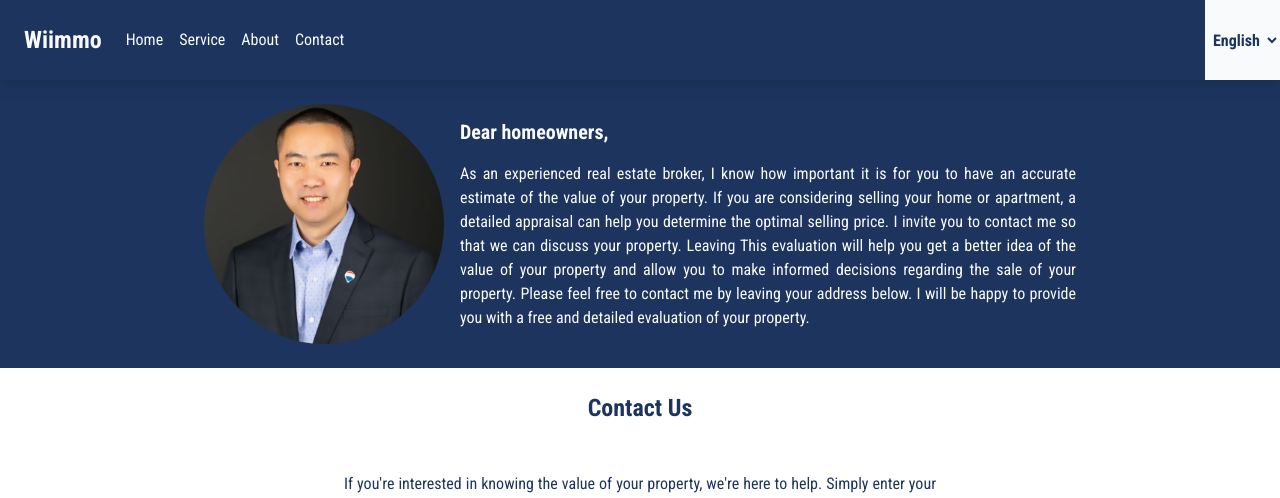
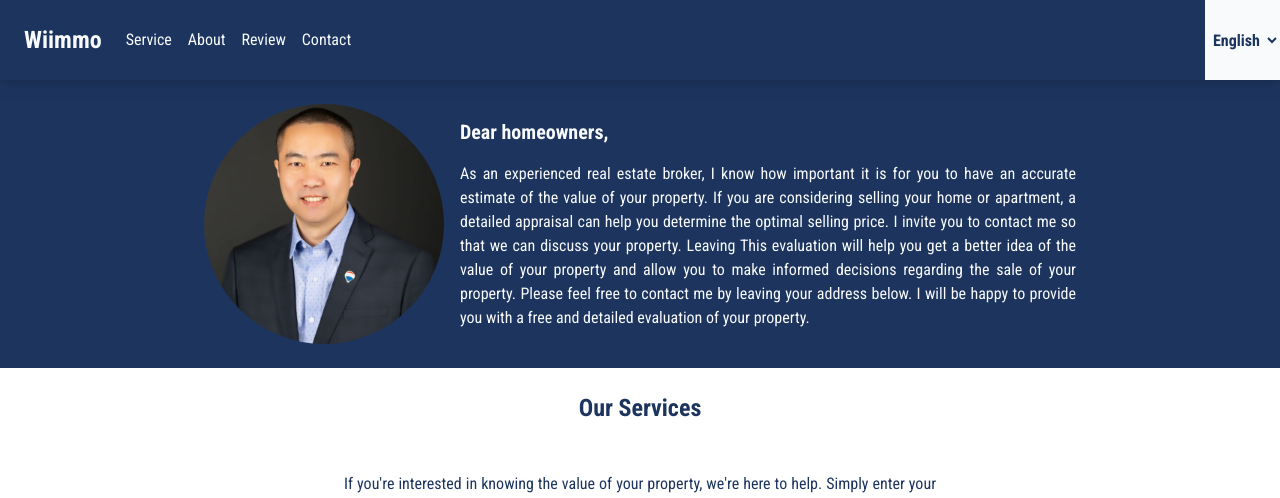
Before and after one commit to yxwangOCR/Site_Ding, a React (Vite) app: page / in a window 1280 px wide. Shown: the top 498 px of the page. Built offline with nearby package versions, Linux system fonts and the light colour scheme.

Commit message:
Add : anchor on menu

```diff
--- a/src/App.jsx
+++ b/src/App.jsx
@@ -26,7 +26,7 @@ function App() {
     <div>
       <div className="w-screen bg-marine h-[80px] drop-shadow-lg flex ">
         <Header
-          home={content.menuOne ? content.menuOne : "Home"}
+          review={content.menuOne ? content.menuOne : "Review"}
           service={content.menuTwo ? content.menuTwo : "Service"}
           about={content.menuThree ? content.menuThree : "About"}
           contact={content.menuFour ? content.menuFour : "Contact"} />
@@ -41,7 +41,7 @@ function App() {
       <Letter letterTitle={content.letterTitle ? content.letterTitle : "Dear homeowners,"}
         letter={content.letter ? content.letter : "As an experienced real estate broker, I know how important it is for you to have an accurate estimate of the value of your property. If you are considering selling your home or apartment, a detailed appraisal can help you determine the optimal selling price. I invite you to contact me so that we can discuss your property. Leaving This evaluation will help you get a better idea of the value of your property and allow you to make informed decisions regarding the sale of your property. Please feel free to contact me by leaving your address below. I will be happy to provide you with a free and detailed evaluation of your property."} />
       <Form
-        formTitle={content.formTitle ? content.formTitle : "Contact Us"}
+        formTitle={content.formTitle ? content.formTitle : "Our Services"}
         formText={content.formText ? content.formText : "If you're interested in knowing the value of your property, we're here to help. Simply enter your address and contact information, and we'll provide you with an estimate of your property's worth."}
         formListOne={content.formListOne ? content.formListOne : "Don't miss this unique opportunity."}
         formListTwo={content.formListTwo ? content.formListTwo : "You're just one click away from finding the solution you've been looking for."}
--- a/src/Data.json
+++ b/src/Data.json
@@ -1,13 +1,13 @@
 {
     "en": {
-        "menuOne": "Home",
+        "menuOne": "Review",
         "menuTwo": "Service",
         "menuThree": "About",
         "menuFour": "Contact",
         "slogan": "Expertise, experience, excellence - our motto, your trust is our priority",
         "presentation": "I am an experienced real estate broker, specializing in the sale and purchase of properties for my clients. My main goal is to provide exceptional quality service and help you achieve your real estate dreams. Here are some of my professional strengths that you might be interested in:",
         "expertise": "With several years of experience in the real estate industry, I am an expert in the real estate market. I am knowledgeable about market trends, the most sought-after neighborhoods, and current sale prices. I can help you get the best possible deal for your property, whether you're looking to sell or buy.",
-        "approach": ":I believe that every client has different needs and goals. That's why I take a personalized approach for each client. I take the time to understand your needs and expectations, and work with you to find a solution that fits your unique situation.",
+        "approach": "I believe that every client has different needs and goals. That's why I take a personalized approach for each client. I take the time to understand your needs and expectations, and work with you to find a solution that fits your unique situation.",
         "network": "I have an extensive network of real estate professionals, including notaries, mortgage brokers, construction contractors, building inspectors, and more. I can recommend the best people to help you achieve your real estate goals.",
         "communication": "I believe in honest and transparent communication with my clients. I will keep you informed at every step of your real estate transaction, and answer any questions you may have quickly and efficiently.",
         "management": "I have a great deal of experience in managing complex real estate projects. I can help you coordinate the different stages of your real estate transaction, ensuring that everything goes smoothly.",
@@ -23,7 +23,7 @@
         "temoTitle": "Review",
         "letterTitle": "Dear homeowners,",
         "letter": "As an experienced real estate broker, I know how important it is for you to have an accurate estimate of the value of your property. If you are considering selling your home or apartment, a detailed appraisal can help you determine the optimal selling price. I invite you to contact me so that we can discuss your property. Leaving This evaluation will help you get a better idea of the value of your property and allow you to make informed decisions regarding the sale of your property. Please feel free to contact me by leaving your address below. I will be happy to provide you with a free and detailed evaluation of your property.",
-        "formTitle": "Contact Us",
+        "formTitle": "Our Services",
         "formText": "If you're interested in knowing the value of your property, we're here to help. Simply enter your address and contact information, and we'll provide you with an estimate of your property's worth. ",
         "formListOne": "Our team of experienced real estate professionals has the expertise and tools to provide you with a fair and accurate assessment. ",
         "formListTwo": "We understand that determining the value of your home can be a daunting task, but with our help, you can be confident that you're getting an honest evaluation. ",
@@ -37,7 +37,7 @@
         "message": "Location field is necessary!"
     },
     "fr": {
-        "menuOne": "Accueil",
+        "menuOne": "Évaluation",
         "menuTwo": "Service",
         "menuThree": "A propos",
         "menuFour": "Contact",
@@ -60,7 +60,7 @@
         "temoTitle": "Témoignage",
         "letterTitle": "Chers propriétaires,",
         "letter": "En tant que courtier immobilier expérimenté, je sais combien il est important pour vous d'avoir une estimation précise de la valeur de votre propriété. Si vous envisagez de vendre votre maison ou votre appartement, une évaluation détaillée peut vous aider à déterminer le prix de vente optimal. Je vous invite donc à me contacter pour que nous puissions discuter de votre propriété. En laissant votre adresse, je peux fournir une évaluation détaillée et personnalisée de votre propriété, qui prendra en compte les spécificités de votre quartier, les tendances du marché et l'état actuel de votre propriété. Cette évaluation vous aidera à avoir une meilleure idée de la valeur de votre propriété et vous permettra de prendre des décisions éclairées concernant la vente de votre bien immobilier. N'hésitez pas à me contacter en laissant votre adresse ci-dessous. Je serai ravi de vous fournir une évaluation gratuite et détaillée de votre propriété.",
-        "formTitle": "Contactez nous",
+        "formTitle": "Nos services",
         "formText": "Si vous souhaitez connaître la valeur de votre bien, nous sommes là pour vous aider. Il vous suffit d'indiquer votre adresse et vos coordonnées et nous vous fournirons une estimation de la valeur de votre bien. ",
         "formListOne": "Notre équipe de professionnels de l'immobilier expérimentés dispose de l'expertise et des outils nécessaires pour vous fournir une évaluation juste et précise. ",
         "formListTwo": "Nous comprenons que la détermination de la valeur de votre maison peut être une véritable gageure, mais avec notre aide, vous pouvez être sûr d'obtenir une évaluation honnête. ",
@@ -74,7 +74,7 @@
         "message": "Le champ de localisation est nécessaire!"
     },
     "ch": {
-        "menuOne": "首页",
+        "menuOne": "评价",
         "menuTwo": "服务",
         "menuThree": "关于我们",
         "menuFour": "联系我们",
@@ -97,7 +97,7 @@
         "temoTitle": "客户评价",
         "letterTitle": "亲爱的房主们,",
         "letter": "作为一名经验丰富的房地产经纪人，我知道对您的房产价值进行准确的评估对您来说是多么重要。如果您正在考虑出售您的房子或公寓，一个详细的估价可以帮助您确定最佳的销售价格。我邀请您与我联系，以便我们可以讨论您的房产。只要留下您的地址，我就可以对您的房产进行详细的个性化评估，这将考虑到您所在社区的具体情况，市场趋势和您的房产的当前状况。这种评估将帮助您更好地了解您的房产价值，并让您在出售房产方面做出明智的决定。请在下面留下您的地址，随时与我联系。我很乐意为您提供一份免费的详细房产估价。",
-        "formTitle": "联系我们",
+        "formTitle": "我们的服务",
         "formText": "如果您有兴趣知道您的房产的价值，我们将在这里提供帮助。只要输入您的地址和联系信息，我们就会为您提供您的房产价值评估。",
         "formListOne": "我们的团队由经验丰富的房地产专业人士组成，拥有专业的知识和工具，可以为您提供一个公平和准确的评估。",
         "formListTwo": "我们知道，确定您的房子的价值可能是一项艰巨的任务，但在我们的帮助下，您可以确信您得到的是一个诚实的评估。",
--- a/src/components/Header.jsx
+++ b/src/components/Header.jsx
@@ -2,24 +2,29 @@ import React, { useState } from "react";
 import { MenuOutlined, CloseOutlined } from "@ant-design/icons";
 import { Anchor } from "antd";
 
-function Header({ home, service, about, contact }) {
+function Header({ home, service, about, contact, review }) {
   const [nav, setNav] = useState(false);
   const handleClick = () => {
     setNav(!nav);
   };
 
   return (
-    <header className="w-full ">
+    <header className="w-full">
       <div className="flex justify-start items-center w-full h-full">
         <div className="flex items-center text-white px-6">
           <h1 className="text-2xl font-bold mr-4 xs:text-md">Wiimmo</h1>
           <ul className="hidden sm:flex">
-            <li className="px-2 cursor-pointer">{home}</li>
-            <li className="px-2 cursor-pointer">{service}</li>
-            <li className="px-2 cursor-pointer">{about}</li>
-            <li className="px-2 cursor-pointer">{contact}</li>
+            <a href="#form"><li className="px-2 cursor-pointer">{service}</li></a>
+            <a href="#about"><li className="px-2 cursor-pointer">{about}</li></a>
+            <a href="#review"><li className="px-2 cursor-pointer">{review}</li></a>
+            <a href="#contact"><li className="px-2 cursor-pointer">{contact}</li></a>
           </ul>
+
+
+
         </div>
+
+
         <div className="sm:hidden" onClick={handleClick}>
           {nav ? (
             <CloseOutlined className="text-2xl xs:text-md text-white cursor-pointer" />
@@ -31,17 +36,29 @@ function Header({ home, service, about, contact }) {
       <ul
         className={
           nav
-            ? "absolute bg-gray opacity-90 w-full h-screen px-8 text-white sm:hidden"
+            ? "absolute bg-bordeau opacity-90 w-full h-screen px-8 text-white sm:hidden"
             : "hidden"
         }
       >
-        <li className="border-b-2 border-marine w-full py-4">Home</li>
         <li className="border-b-2 border-marine w-full py-4">Service</li>
         <li className="border-b-2 border-marine w-full py-4">About</li>
+        <li className="border-b-2 border-marine w-full py-4">Review</li>
         <li className="border-b-2 border-marine w-full py-4">Contact</li>
       </ul>
+
+
     </header>
   );
 }
 
 export default Header;
+
+
+/*
+<ul className="hidden sm:flex">
+            <li className="px-2 cursor-pointer">{service}</li>
+            <li className="px-2 cursor-pointer">{about}</li>
+            <li className="px-2 cursor-pointer">{review}</li>
+            <li className="px-2 cursor-pointer">{contact}</li>
+          </ul>
+*/
--- a/src/components/Presentation.jsx
+++ b/src/components/Presentation.jsx
@@ -9,7 +9,7 @@ import {
 
 const Presentation = ({ sectionTitle, titleOne, titleTwo, titleThree, titleFour, titleFive, titleSix, presentationText, expertiseText, approachText, networkText, communicationText, managementText, endText }) => {
     return (
-        <section className="bg-marine flex flex-col justify-center items-center px-6" id="presentation">
+        <section className="bg-marine flex flex-col justify-center items-center px-6" id="about">
             <h2 className="text-center font-bold py-6 text-white text-2xl">
                 {sectionTitle}
             </h2>
@@ -23,7 +23,7 @@ const Presentation = ({ sectionTitle, titleOne, titleTwo, titleThree, titleFour,
                     </article>
                 </div>
 
-                <div className="flex flex-col justify-center items-center">
+                <div className="flex flex-col justify-center items-center w-[60%]">
                     <div className="">
                         <h4 className="flex text-white justify-center items-center gap-2 py-4">
                             <RocketOutlined /> <b>{titleTwo}</b>
--- a/src/components/Testimony.jsx
+++ b/src/components/Testimony.jsx
@@ -2,7 +2,7 @@ import React from "react";
 
 const Testimony = ({ temoTitle, temo }) => {
   return (
-    <section className="bg-white" id="testimony">
+    <section className="bg-white" id="review">
       <h2 className="text-center font-bold py-6 text-marine text-2xl">{temoTitle}</h2>
       <div className="flex flex-col gap-6 w-full justify-center items-center md:flex-row">
         <article className="text-marine w-full p-6 text-md text-justify md:w-[50%] ">
```
Also changed, not shown: src/components/Footer.jsx (+5 -7 lines), src/components/Form.jsx (+1 -16 lines).
